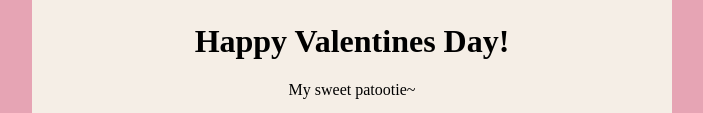
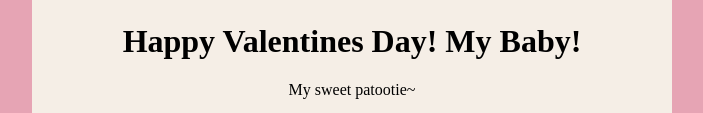
Before and after one commit to Xenzeku/xenzeku.github.io, a plain HTML site: page index.html in a window 1280 px wide. Shown: the part 394-507 px from the top of the page, without its empty margins (288-991 px from the left). Drawn offline with Linux system fonts and the light colour scheme.

Commit message:
Update index.html

```diff
--- a/index.html
+++ b/index.html
@@ -11,7 +11,7 @@
 <body>
     <div class="front">
         <img src="https://i.imgflip.com/7c0528.jpg">
-        <h1>Happy Valentines Day!</h1>
+        <h1>Happy Valentines Day! My Baby!</h1>
         <p>My sweet patootie~</p>
         <h3> Will you be my valentine?</h3>
         <button onclick="openPopup()" >Yes!</button>
```
